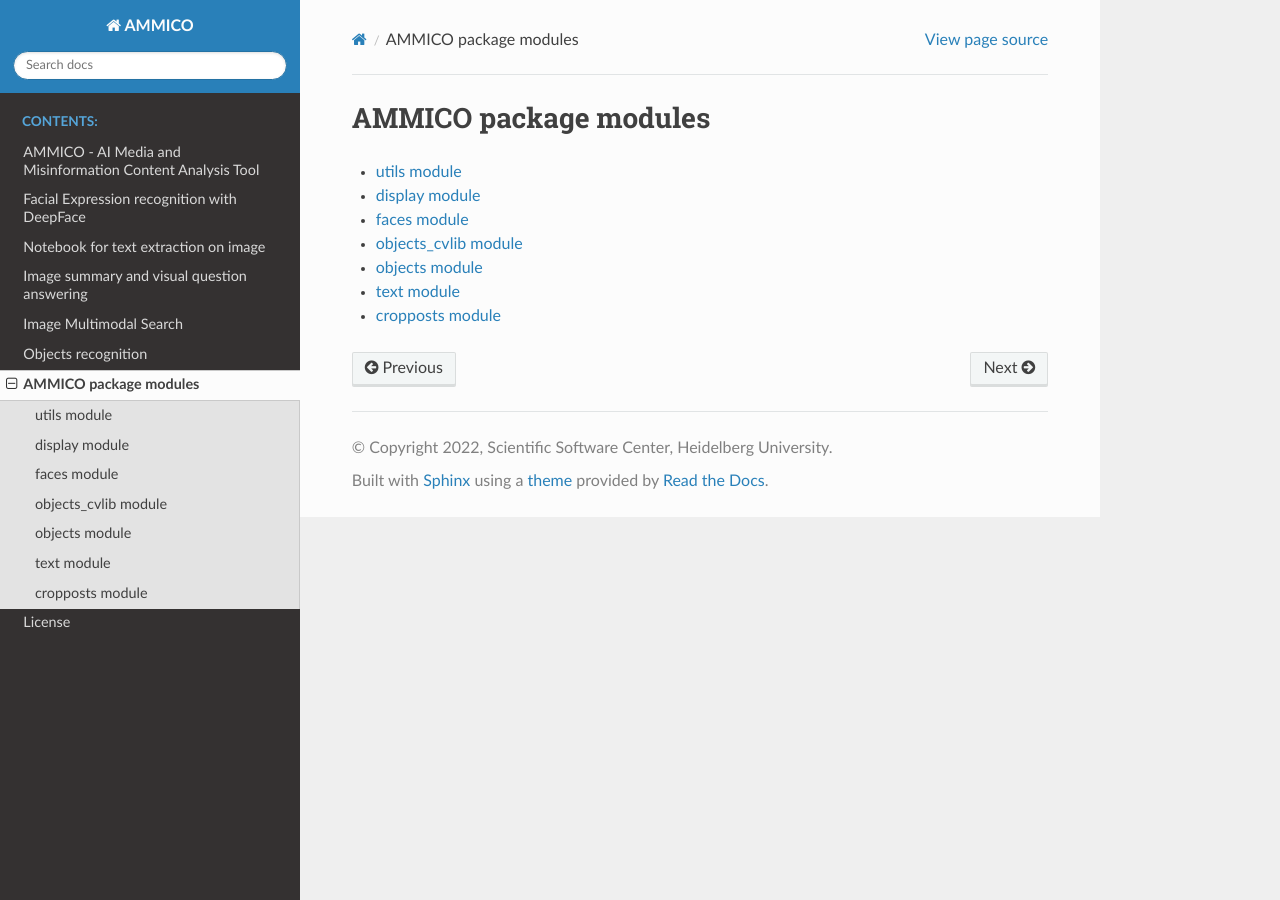
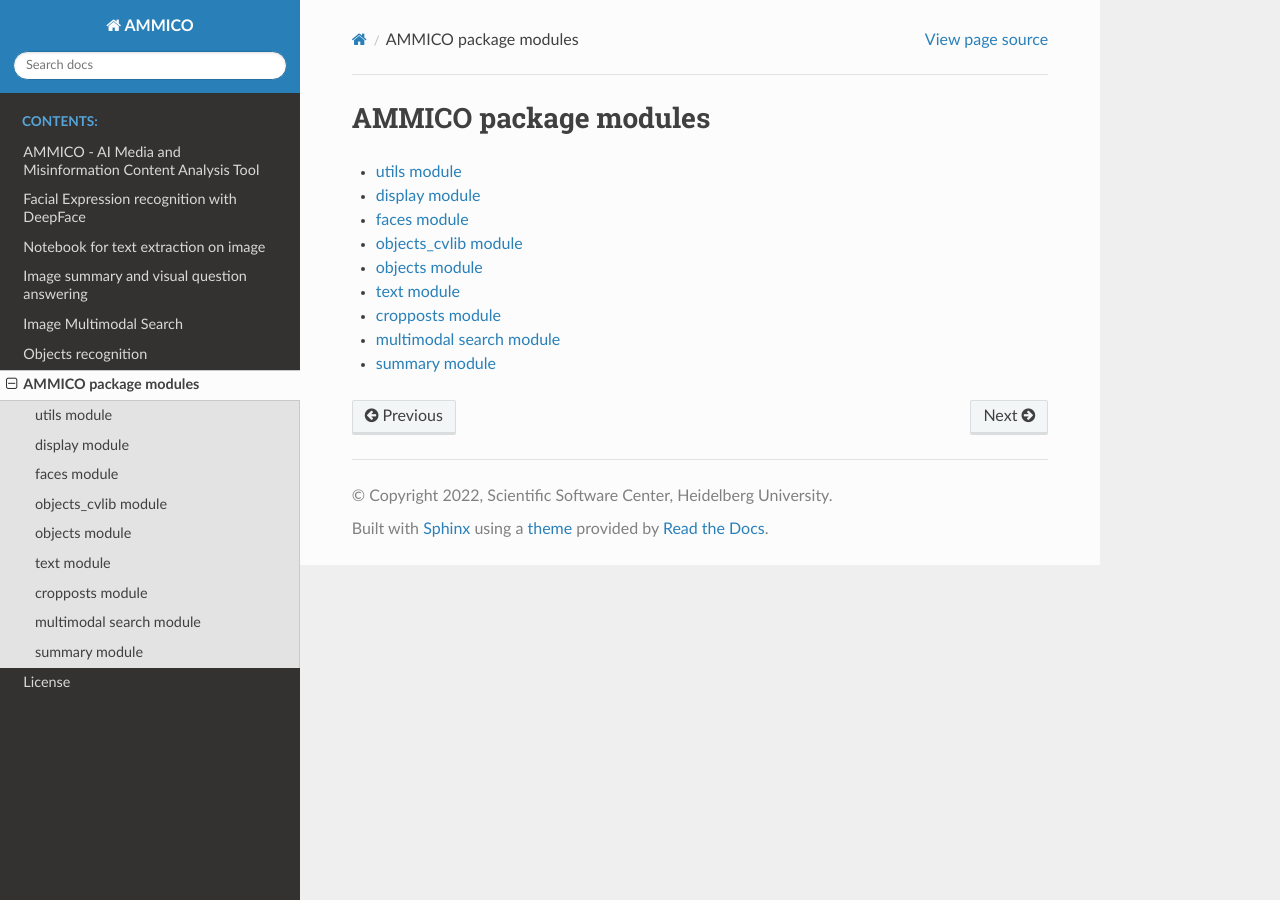
Before and after one commit to ssciwr/AMMICO, a Sphinx documentation site: the page built from docs/source/modules.rst, in a window 1280 px wide. Built offline with Sphinx 7.4.7 and the Read the Docs theme 2.0.0, drawn with Linux system fonts in a browser that asks for light colours.

Commit message:
include lavis modules in API documentation

```diff
--- a/docs/source/misinformation.rst
+++ b/docs/source/ammico.rst
@@ -53,3 +53,19 @@ cropposts module
    :members:
    :undoc-members:
    :show-inheritance:
+
+multimodal search module
+------------------------
+
+.. automodule:: multimodal_search
+   :members:
+   :undoc-members:
+   :show-inheritance:
+
+summary module
+--------------
+
+.. automodule:: summary
+   :members:
+   :undoc-members:
+   :show-inheritance:
--- a/docs/source/modules.rst
+++ b/docs/source/modules.rst
@@ -4,4 +4,4 @@
 .. toctree::
    :maxdepth: 4
 
-   misinformation
+   ammico
```
